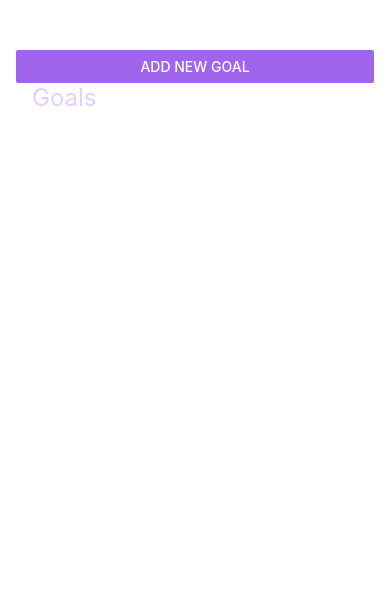
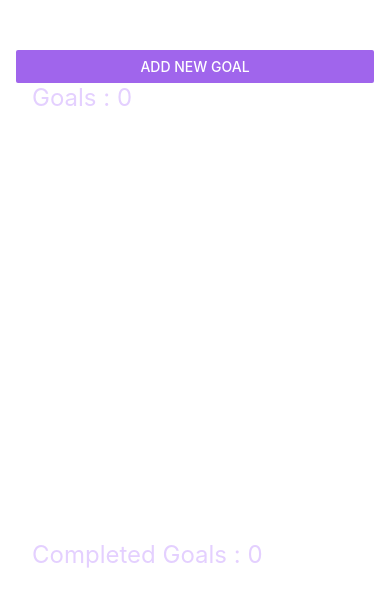
Before and after one commit to BartugKaan/GoalsApp, a React Native app: screen / in a window 390 px wide. Shown: the top 606 px of the page. Built offline with nearby package versions, Linux system fonts and the light colour scheme.

Commit message:
Add completed goals functionality

```diff
--- a/App.js
+++ b/App.js
@@ -7,6 +7,7 @@ import GoalInput from './components/GoalInput'
 
 export default function App() {
   const [goals, setGoals] = useState([])
+  const [completedGoals, setCompletedGoals] = useState([])
   const [modalIsVisible, setModalIsVisible] = useState(false)
 
   function startAddGoalHandler() {
@@ -25,9 +26,24 @@ export default function App() {
     setModalIsVisible(false)
   }
 
-  function deleteGoalHandler(id) {
+  function completeGoalHandler(id) {
     setGoals((currentGoals) => {
       return currentGoals.filter((goal) => {
+        return goal.id !== id
+      })
+    })
+
+    const goalIndex = goals.findIndex((goal) => goal.id === id)
+    const goal = goals[goalIndex]
+    setCompletedGoals((currentCompletedGoals) => [
+      ...currentCompletedGoals,
+      goal,
+    ])
+  }
+
+  function deleteGoalHandler(id) {
+    setCompletedGoals((currentCompletedGoals) => {
+      return currentCompletedGoals.filter((goal) => {
         return goal.id !== id
       })
     })
@@ -48,9 +64,29 @@ export default function App() {
           visible={modalIsVisible}
         />
         <View style={styles.goalsContainer}>
-          <Text style={styles.goalListTitle}>Goals</Text>
+          <Text style={styles.goalListTitle}>Goals : {goals.length}</Text>
           <FlatList
             data={goals}
+            renderItem={(itemData) => {
+              return (
+                <GoalItem
+                  text={itemData.item.text}
+                  onDeleteItem={completeGoalHandler}
+                  id={itemData.item.id}
+                />
+              )
+            }}
+            keyExtractor={(item, index) => {
+              return item.id
+            }}
+          />
+        </View>
+        <View style={styles.completedGoalsContainer}>
+          <Text style={styles.goalListTitle}>
+            Completed Goals : {completedGoals.length}
+          </Text>
+          <FlatList
+            data={completedGoals}
             renderItem={(itemData) => {
               return (
                 <GoalItem
@@ -77,7 +113,10 @@ const styles = StyleSheet.create({
     flex: 1,
   },
   goalsContainer: {
-    flex: 5,
+    flex: 3,
+  },
+  completedGoalsContainer: {
+    flex: 2,
   },
   goalListTitle: {
     fontSize: 24,
```
